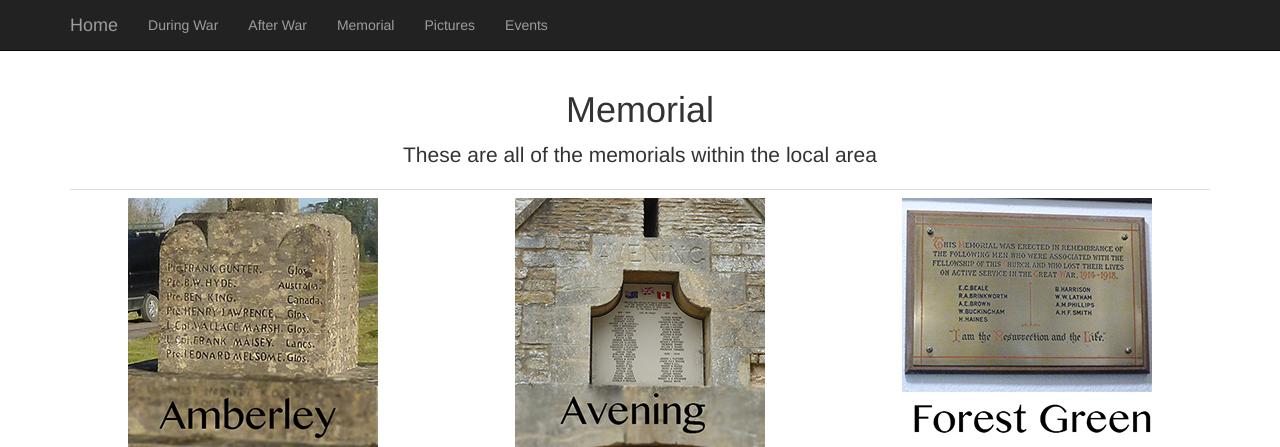
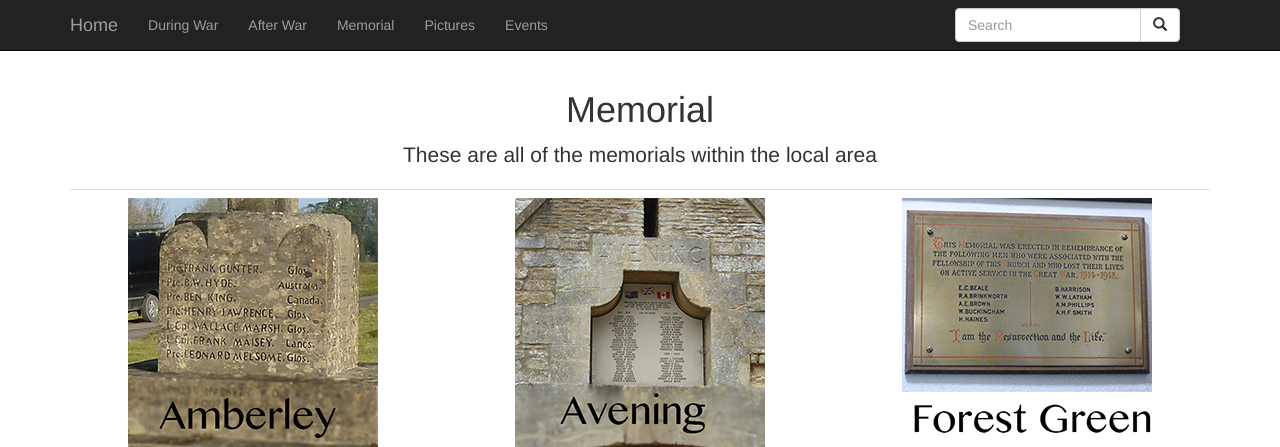
Before and after one commit to duckers24/WW1-Website, a PHP site: page /memorial.php in a window 1280 px wide. Shown: the top 447 px of the page. Run offline with PHP 8.4, Linux system fonts and the light colour scheme.

Commit message:
Search Box
I added the search box to the navigation so that it will be displayed
at the top of the page

```diff
--- a/memorial.php
+++ b/memorial.php
@@ -65,6 +65,16 @@
                         <a href="events.php">Events</a>
                     </li>
                 </ul>
+                <div class="col-sm-3 col-md-3 pull-right">
+                    <form class="navbar-form" role="search" method="get" action="search_Results.php">
+                        <div class="input-group">
+                            <input type="text" class="form-control" placeholder="Search" name="srch-term" id="srch-term">
+                            <div class="input-group-btn">
+                                <button class="btn btn-default" type="submit"><i class="glyphicon glyphicon-search"></i></button>
+                            </div>
+                        </div>
+                    </form>
+                </div>
             </div>
             <!-- /.navbar-collapse -->
         </div>
```
